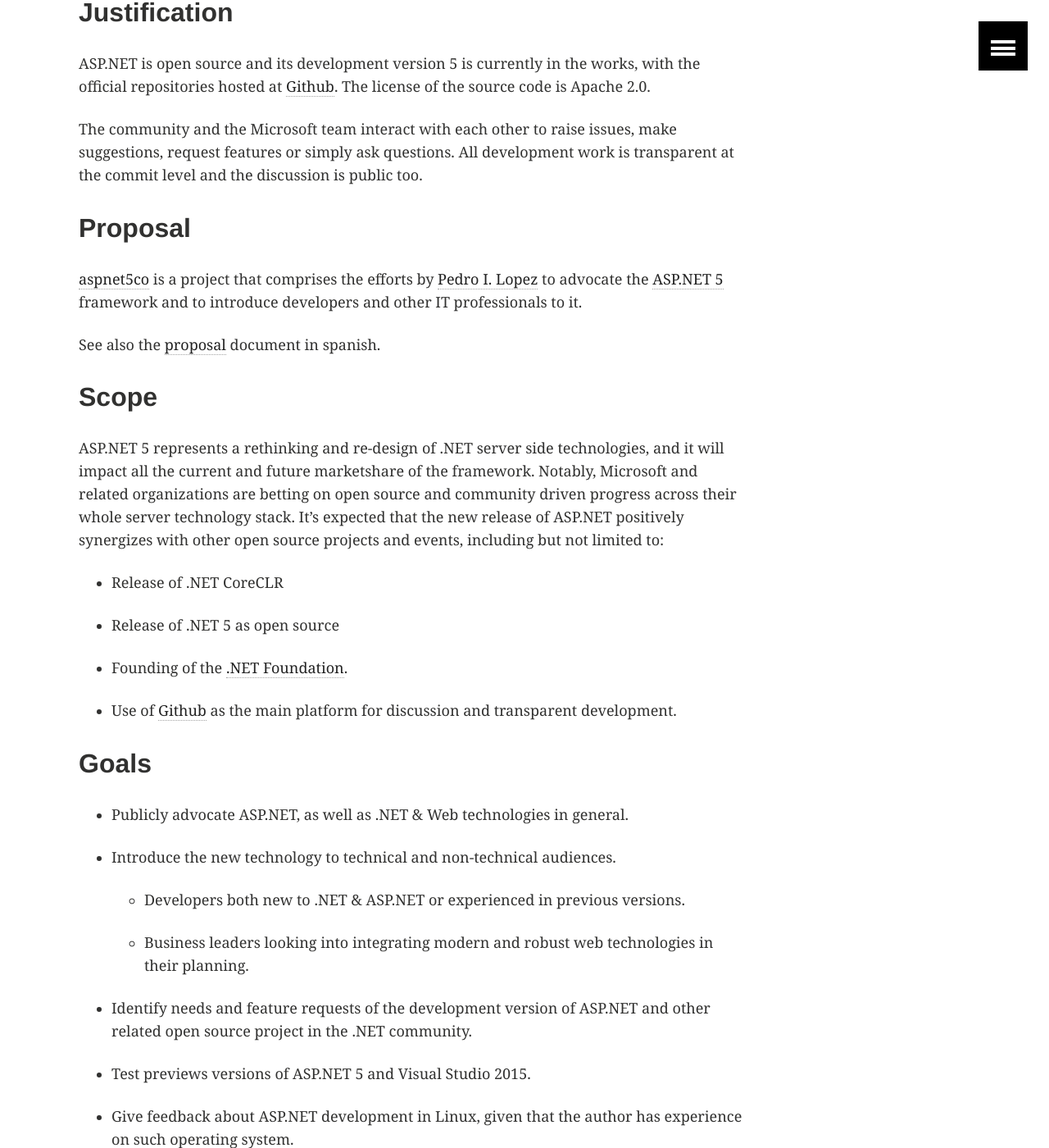
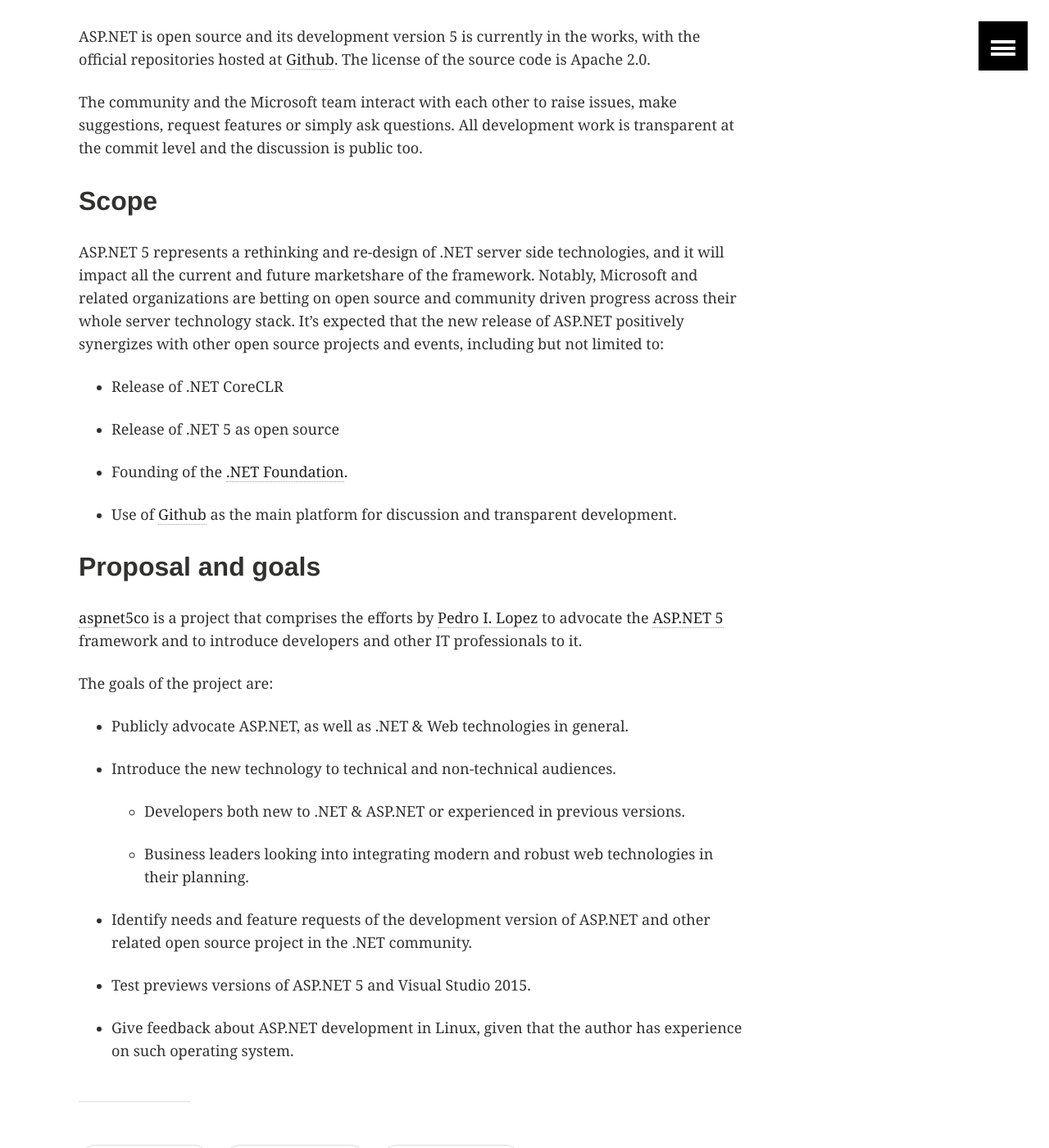
Before and after one commit to lopezpdvn/aspnet5co, a Jekyll site: the page built from pages/introduction.md, in a window 1280 px wide and 1400 px high, scrolled down 1347 px. Shown: the whole window at 82% size. Built offline with Jekyll 4.4.1, drawn with Linux system fonts in a browser that asks for light colours; part of the change alters nothing that is shown; some of the changed text lies outside the part shown.

Commit message:
Merged Proposal and Goals in section Introduction

```diff
--- a/pages/introduction.md
+++ b/pages/introduction.md
@@ -47,15 +47,6 @@ The community and the Microsoft team interact with each other to raise issues,
 make suggestions, request features or simply ask questions. All development
 work is transparent at the commit level and the discussion is public too.
 
-## Proposal
-
-[aspnet5co](http://lopezpdvn.github.io/aspnet5co) is a project that comprises
-the efforts by [Pedro I. Lopez](http://lopezpedro.net) to advocate the [ASP.NET
-5](http://www.asp.net/vnext) framework and to introduce developers and other IT
-professionals to it.
-
-See also the [proposal](/proposal) document in spanish.
-
 ## Scope
 
 ASP.NET 5 represents a rethinking and re-design of .NET server side
@@ -74,7 +65,14 @@ other open source projects and events, including but not limited to:
 * Use of [Github](https://github.com/) as the main platform for discussion and
 transparent development.
 
-## Goals
+## Proposal and goals
+
+[aspnet5co](http://lopezpdvn.github.io/aspnet5co) is a project that comprises
+the efforts by [Pedro I. Lopez](http://lopezpedro.net) to advocate the [ASP.NET
+5](http://www.asp.net/vnext) framework and to introduce developers and other IT
+professionals to it.
+
+The goals of the project are:
 
 * Publicly advocate ASP.NET, as well as .NET & Web technologies in general.
 
```
